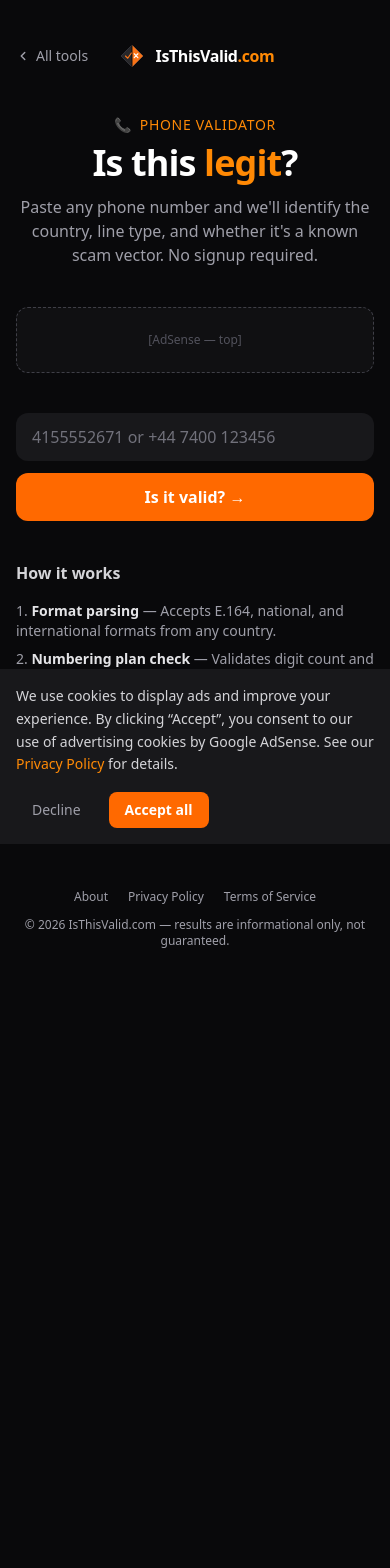
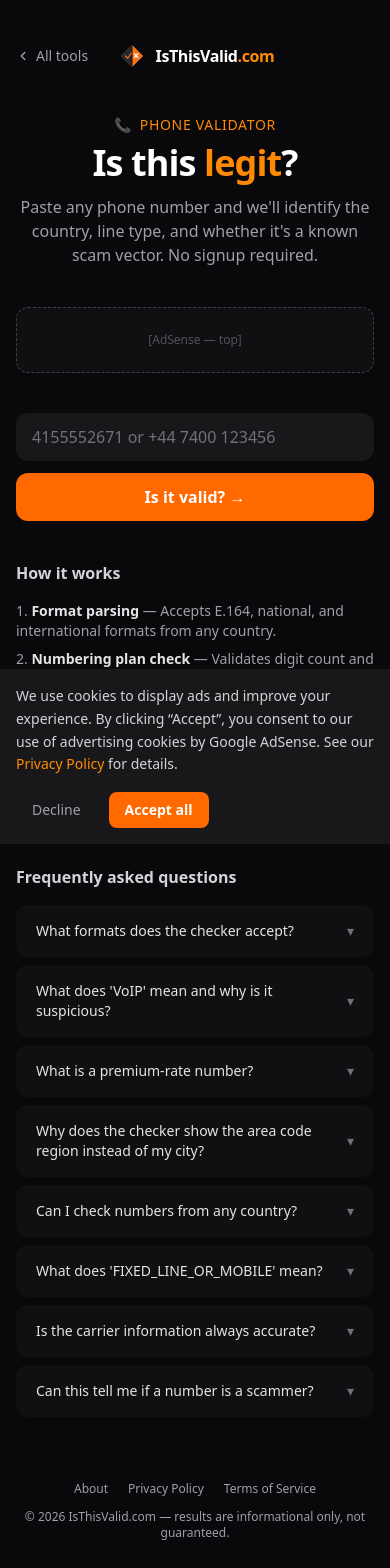
Before and after one commit to msywensky/isthisvalid, a Next.js app: page /check/phone in a window 390 px wide. Shown: the top 1568 px of the page. Before the commit the page ends 981 px from the top, so only its background shows below. Built offline with nearby package versions, Linux system fonts and the light colour scheme; no server answers.

Commit message:
feat: add FAQ section to phone checker page

```diff
--- a/src/app/check/phone/page.tsx
+++ b/src/app/check/phone/page.tsx
@@ -5,6 +5,7 @@
 import CheckShell from "@/components/CheckShell";
 import PhoneForm from "@/components/PhoneForm";
 import PhoneResultCard from "@/components/PhoneResultCard";
+import PhoneFAQ from "@/components/PhoneFAQ";
 import AdSenseBanner from "@/components/AdSenseBanner";
 
 type State =
@@ -126,6 +127,9 @@
           </li>
         </ol>
       </section>
+
+      {/* FAQ */}
+      <PhoneFAQ />
     </CheckShell>
   );
 }
--- /dev/null
+++ b/src/components/PhoneFAQ.tsx
@@ -0,0 +1,41 @@
+"use client";
+
+import { PHONE_FAQ_DATA } from "@/lib/phone-faq-data";
+
+export default function PhoneFAQ() {
+  return (
+    <section
+      className="w-full max-w-xl space-y-4"
+      aria-labelledby="phone-faq-heading"
+    >
+      <h2
+        id="phone-faq-heading"
+        className="text-zinc-300 font-semibold text-base"
+      >
+        Frequently asked questions
+      </h2>
+
+      <div className="space-y-2">
+        {PHONE_FAQ_DATA.map(({ question, answer }) => (
+          <details
+            key={question}
+            className="group rounded-xl border border-zinc-800 bg-zinc-900/50 open:border-orange-500/30 transition-colors duration-150"
+          >
+            <summary className="flex cursor-pointer items-center justify-between gap-4 px-5 py-4 text-sm font-medium text-zinc-200 marker:hidden list-none">
+              <span>{question}</span>
+              <span
+                aria-hidden="true"
+                className="flex-shrink-0 text-zinc-500 group-open:rotate-180 transition-transform duration-200"
+              >
+                ▾
+              </span>
+            </summary>
+            <div className="px-5 pb-4 text-sm text-zinc-400 leading-relaxed">
+              {answer}
+            </div>
+          </details>
+        ))}
+      </div>
+    </section>
+  );
+}
--- /dev/null
+++ b/src/lib/phone-faq-data.ts
@@ -0,0 +1,48 @@
+export interface PhoneFaqEntry {
+  question: string;
+  answer: string;
+}
+
+export const PHONE_FAQ_DATA: PhoneFaqEntry[] = [
+  {
+    question: "What formats does the checker accept?",
+    answer:
+      "You can enter numbers in E.164 format (+14155552671), international format (+1 415 555 2671), or national format (415-555-2671). US numbers can be entered without the +1 country code. For non-US numbers, always include the country code (e.g. +44 for the UK).",
+  },
+  {
+    question: "What does 'VoIP' mean and why is it suspicious?",
+    answer:
+      "VoIP (Voice over Internet Protocol) numbers are provisioned online rather than through a traditional phone network. Services like Google Voice, Twilio, and Skype allow anyone to get a number with any area code without being physically located there. Scammers use VoIP numbers to spoof local numbers, hide their real location, and quickly discard and replace numbers when flagged. A VoIP result doesn't mean the caller is a scammer — legitimate businesses use VoIP too — but it does mean the caller's location cannot be confirmed.",
+  },
+  {
+    question: "What is a premium-rate number?",
+    answer:
+      "Premium-rate numbers (900 numbers in the US, 09 numbers in the UK) charge above-standard rates that are billed to the caller. They are commonly used in 'missed call' or 'one-ring' callback scams — the scammer calls your number, hangs up immediately, and hopes you call back to rack up charges. Do not call back missed calls from unknown numbers starting with 900, 09, or similar prefixes in your country.",
+  },
+  {
+    question:
+      "Why does the checker show the area code region instead of my city?",
+    answer:
+      "Without a carrier API lookup, location is estimated from the area code's assigned region — not the subscriber's actual location. This is particularly unreliable for mobile numbers, which can be used anywhere in the country regardless of their original area code. When carrier enrichment is active (shown in the source badge), the location shown is the one reported by the carrier API and is more accurate.",
+  },
+  {
+    question: "Can I check numbers from any country?",
+    answer:
+      "Yes. The checker uses Google's libphonenumber library, which covers numbering plans for every country using the ITU-T standard. Include the country code (e.g. +44 for the UK, +61 for Australia) for non-US numbers. US and Canadian numbers can be entered without a country code.",
+  },
+  {
+    question: "What does 'FIXED_LINE_OR_MOBILE' mean?",
+    answer:
+      "Some number ranges are used for both landline and mobile lines, making it impossible to determine the type from the number alone. This is common in the US, where many area codes carry both types. When a carrier API key is configured, the checker resolves this to the actual line type using real carrier data.",
+  },
+  {
+    question: "Is the carrier information always accurate?",
+    answer:
+      "Carrier data reflects the number's registered network, which may not match the subscriber's current network if the number has been ported (transferred to a different carrier). The free tier of the carrier APIs used does not provide porting information, so the carrier shown is always the original registered carrier. The 'Line active' check reflects whether the number is currently reachable, not whether it belongs to a legitimate owner.",
+  },
+  {
+    question: "Can this tell me if a number is a scammer?",
+    answer:
+      "Not definitively — there is no universal live scam database. However, certain number types (VoIP, premium-rate) are significantly overrepresented in scam traffic, and the checker flags these clearly. For a definitive scam check, cross-reference the number on community-reporting sites like 800notes.com or WhoCalledMe.",
+  },
+];
```
